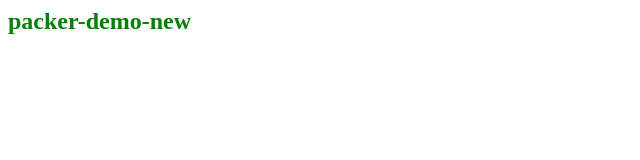
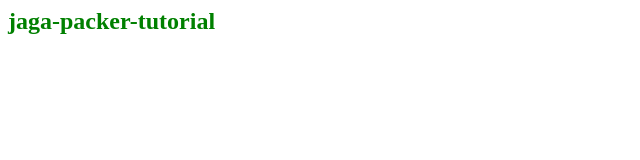
Before and after one commit to jaga-1008/packer-demo, a plain HTML site: page index.html in a window 1280 px wide. Shown: the whole page, without its empty margins (0-640 px from the left). Drawn offline with Linux system fonts and the light colour scheme.

Commit message:
changes committed in html file

```diff
--- a/index.html
+++ b/index.html
@@ -1 +1 @@
-<h2 style="color:green;"> packer-demo-new </h2>
+<h2 style="color:green;"> jaga-packer-tutorial </h2>
```
